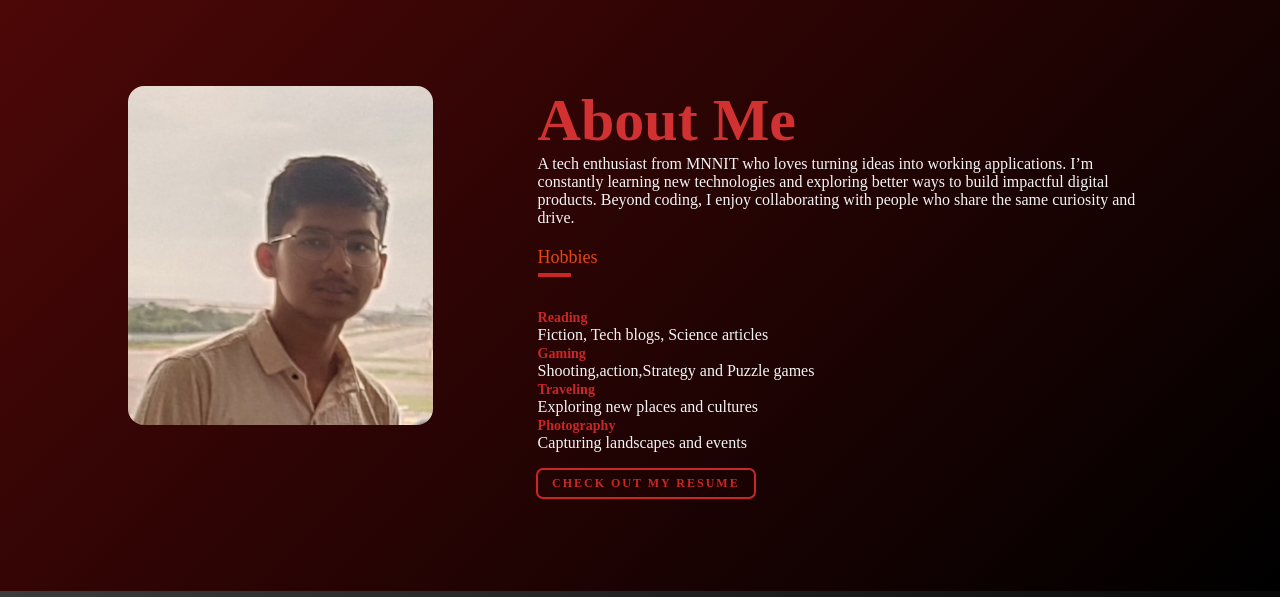
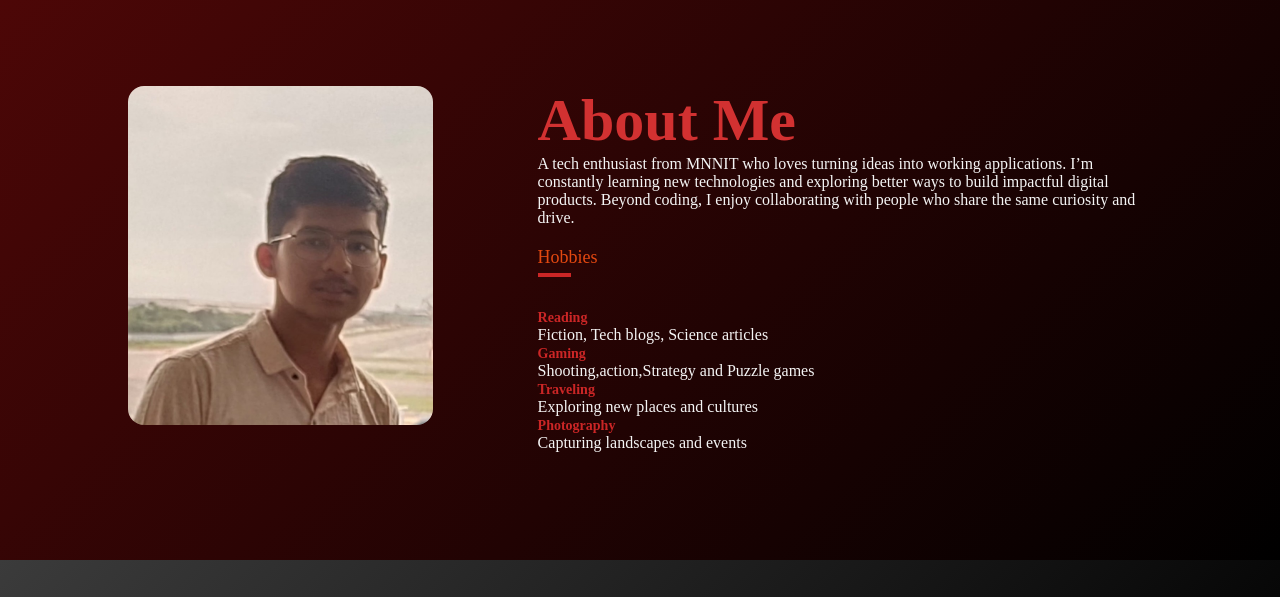
Before and after one commit to Mettu-Shubham/portfolio, a plain HTML site: page index.html in a window 1280 px wide. Shown: the part 718-1315 px from the top of the page. Drawn offline with Linux system fonts and the light colour scheme.

Commit message:
removed-resume

```diff
--- a/index.html
+++ b/index.html
@@ -61,7 +61,7 @@
                             </ul>
                         </div>
                         <br>
-                        <a href="images/Resume_Shubham.pdf" download class="resume-btn">Check out my Resume</a>
+
 
                 </div>
             </div>
--- a/style.css
+++ b/style.css
@@ -161,48 +161,8 @@ nav ul li a:hover::after{
     font-size: 14px;
     font-weight: bold;
 }
-/* ---resume---- */
-.resume-btn {
-  display: inline-block;
-  padding: 0.5em 1.2em;
-  border: none;
-  border-radius: 5px;
-  font-weight: bold;
-  letter-spacing: 2px;
-  text-transform: uppercase;
-  cursor: pointer;
-  color: #cb2626;
-  text-decoration: none;
-  transition: all 1000ms;
-  font-size: 12px;
-  position: relative;
-  overflow: hidden;
-  outline: 2px solid #cb2626;
-}
 
-.resume-btn:hover {
-  color: #ffffff;
-  transform: scale(1.1);
-  outline: 2px solid #ff9a9a;
-  box-shadow: 4px 5px 17px -4px #3e0707;
-}
 
-.resume-btn::before {
-  content: "";
-  position: absolute;
-  left: -50px;
-  top: 0;
-  width: 0;
-  height: 100%;
-  background-color: #cb2626;
-  transform: skewX(45deg);
-  z-index: -1;
-  transition: width 1000ms;
-}
-
-.resume-btn:hover::before {
-  width: 250%;
-}
 
 
  .contact-btn {
```
